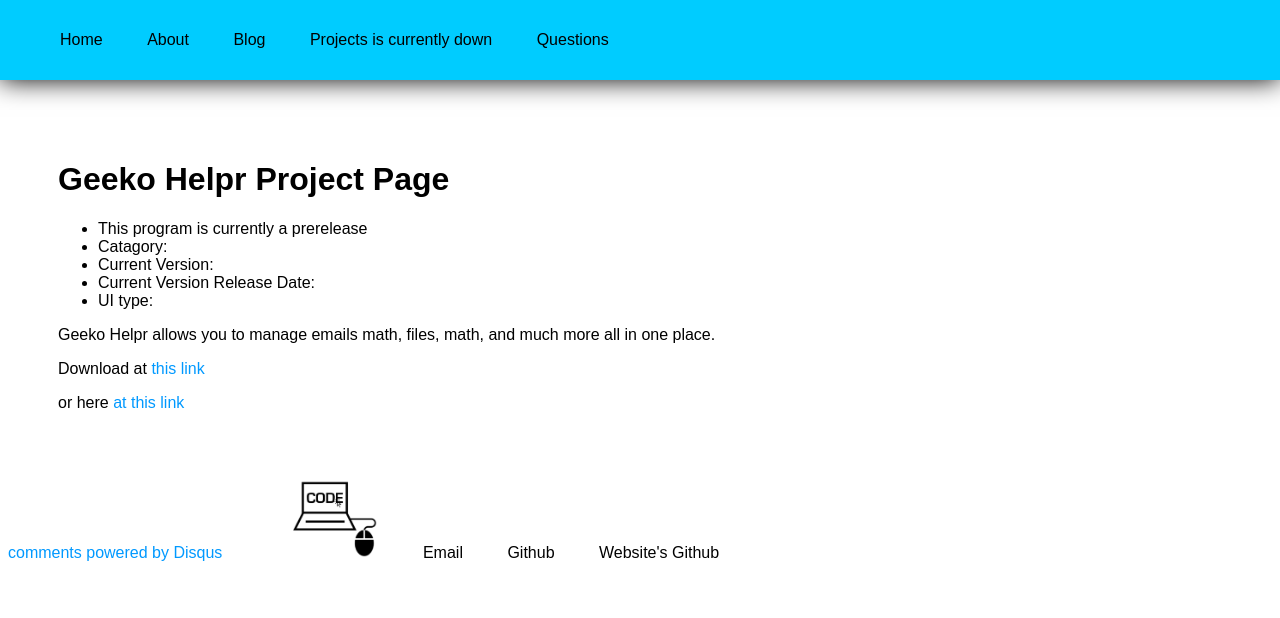
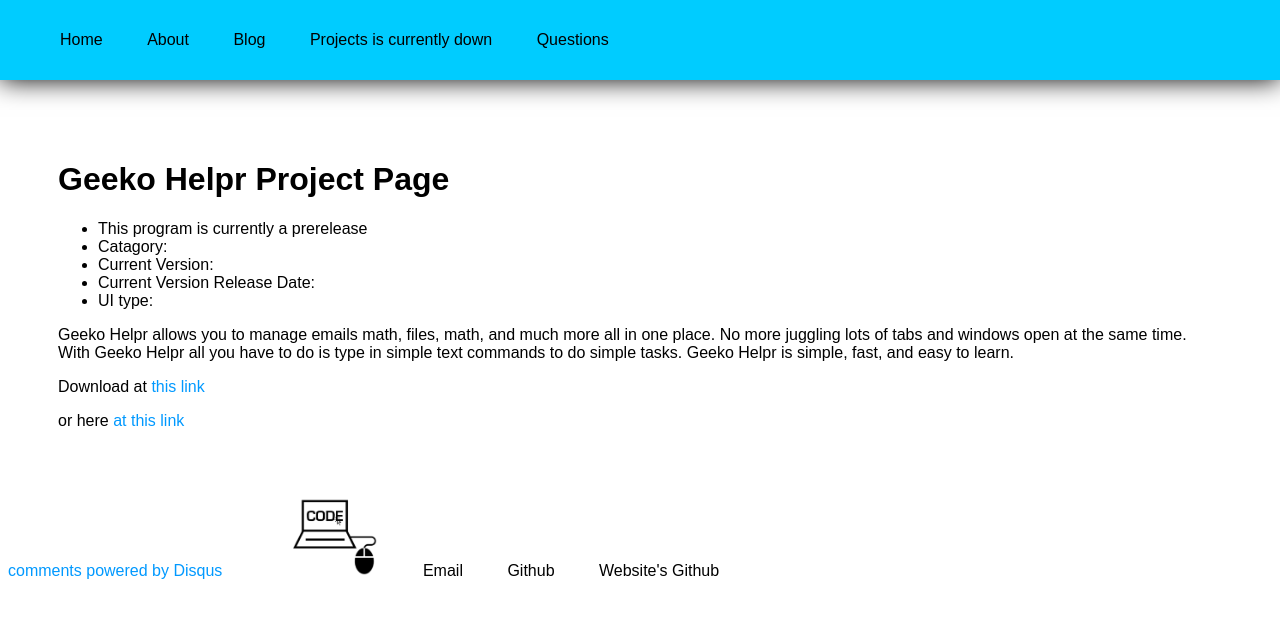
Before and after one commit to Geeko/geeko.github.io, a Jekyll site: the page built from projects/geekohelpr/index.html, in a window 1280 px wide. Shown: the top 618 px of the page. Built offline with Jekyll 4.4.1, drawn with Linux system fonts in a browser that asks for light colours; comment, search, counter and statistics services are not loaded.

Commit message:
Update index.html

```diff
--- a/projects/geekohelpr/index.html
+++ b/projects/geekohelpr/index.html
@@ -9,4 +9,6 @@ ui: Console
 github: "https://github.com/Geeko/Geeko-Helpr"
 download: "#"
 ---
-<p>		Geeko Helpr allows you to manage emails math, files, math, and much more all in one place. </p>
+<p>		Geeko Helpr allows you to manage emails math, files, math, and much more all in one place. No more juggling lots of tabs
+and windows open at the same time. With Geeko Helpr all you have to do is type in simple text commands to do simple tasks. Geeko Helpr
+is simple, fast, and easy to learn.</p>
```
